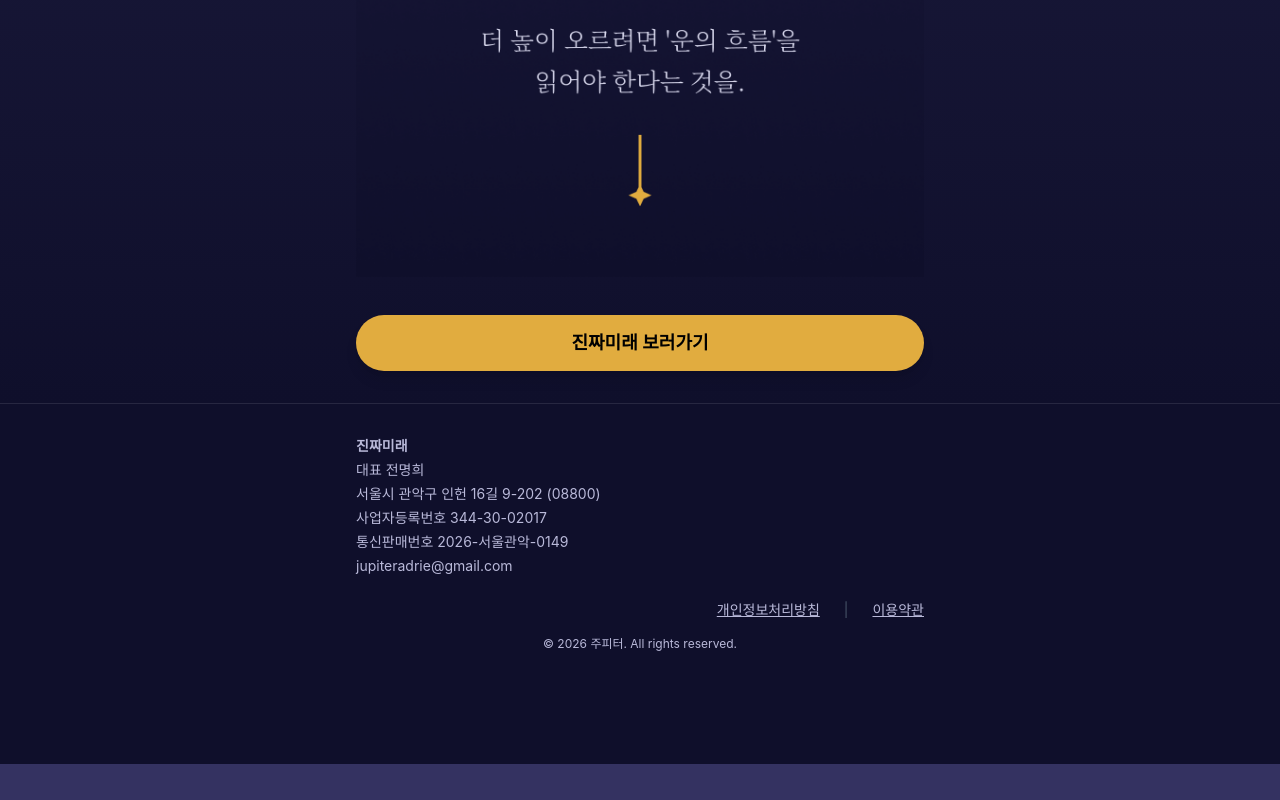
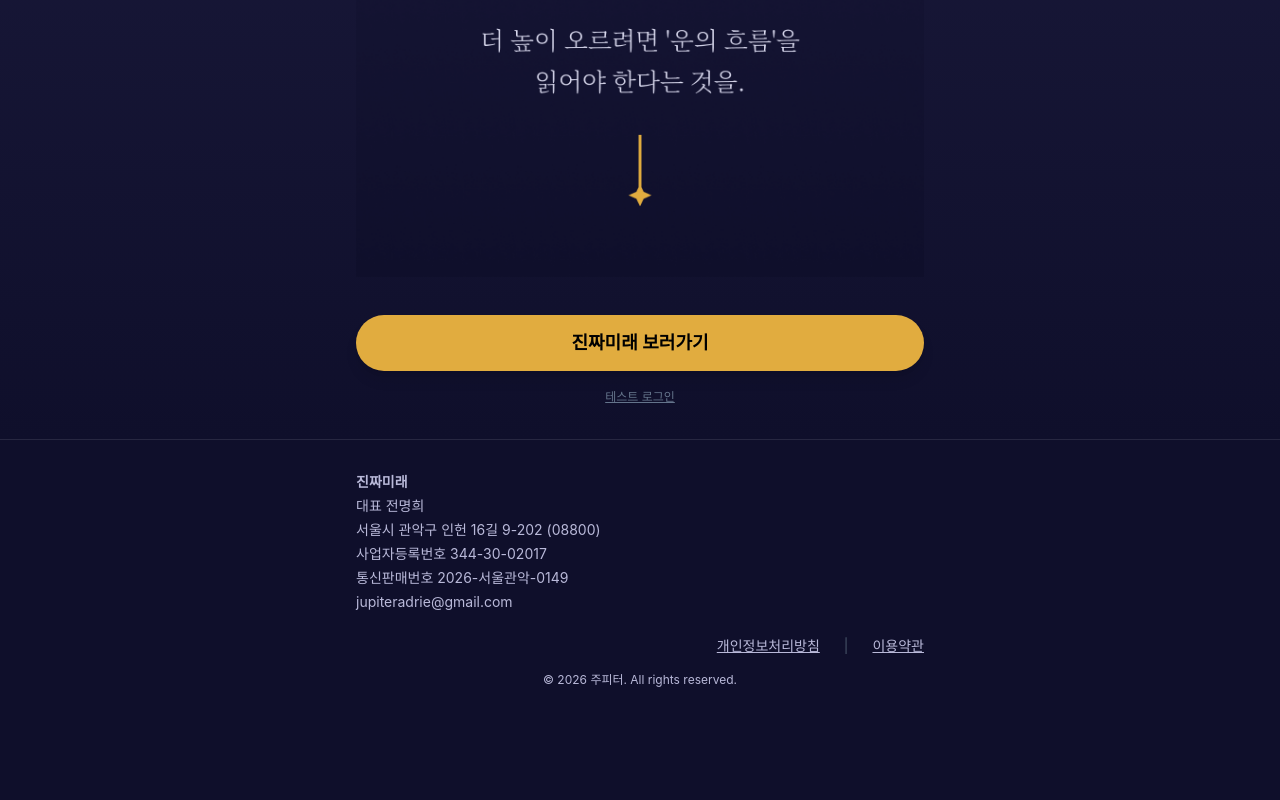
Before and after one commit to adriejeon/truefuture, a React (Vite) app in the folder frontend/: page / in a window 1280 px wide. Shown: the part 1971-2771 px from the top of the page. Before the commit the page ends 2735 px from the top, so only its background shows below. Built offline with nearby package versions, Linux system fonts and the light colour scheme; no server answers.

Commit message:
테스트 로그인

```diff
--- a/frontend/src/pages/Home.jsx
+++ b/frontend/src/pages/Home.jsx
@@ -230,8 +230,7 @@ function Home() {
               >
                 진짜미래 보러가기
               </PrimaryButton>
-              {(import.meta.env.VITE_TEST_LOGIN_EMAIL &&
-                import.meta.env.VITE_TEST_LOGIN_PASSWORD) && (
+              {!user && (
                 <div className="mt-3 text-center">
                   <button
                     type="button"
```
